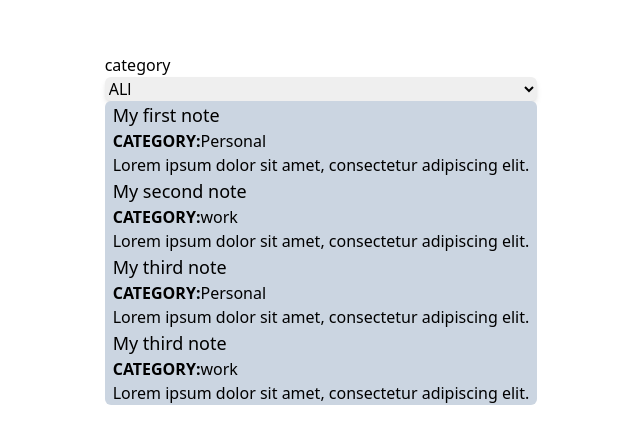
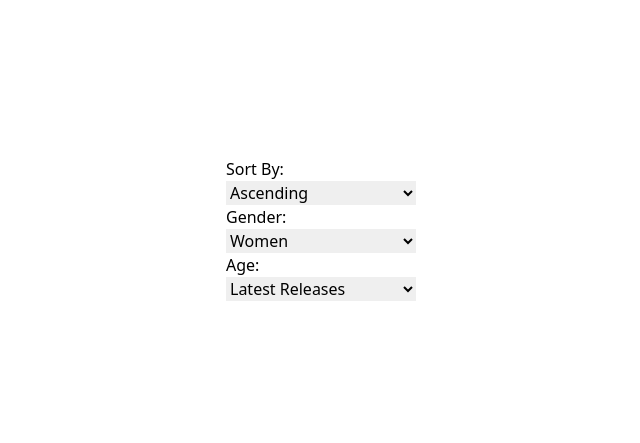
Before and after one commit to Nabwinsaud/react-beginner-examples, a React (Vite) app: page / in a window 1280 px wide. Shown: the part 171-614 px from the top of the page, without its empty margins (319-959 px from the left). Built offline with nearby package versions, Linux system fonts and the light colour scheme.

Commit message:
updated new file

```diff
--- a/package.json
+++ b/package.json
@@ -13,6 +13,7 @@
     "autoprefixer": "^10.4.13",
     "react": "^18.2.0",
     "react-dom": "^18.2.0",
+    "react-router-dom": "^6.4.5",
     "tailwindcss": "^3.2.4"
   },
   "devDependencies": {
--- a/src/App.tsx
+++ b/src/App.tsx
@@ -1,16 +1,25 @@
-import AccordionComponent from "./components/Accordion";
-import Record from "./components/users/Record";
-import ReadOnly from "./components/users/ReadOnly";
-import { UserProps } from "./components/users/ReadOnly";
-import Filter from "./pages/blog/Filter";
+import { createBrowserRouter, RouterProvider } from "react-router-dom";
+import Layout from "./pages/layout";
+import Home from "./pages/Home";
+
+const router = createBrowserRouter([
+  {
+    path: "/",
+    element: <Layout />,
+    children: [
+      {
+        path: "/",
+        element: <Home />,
+      },
+    ],
+  },
+]);
 function App() {
-  return (
-    <div className="flex flex-col h-screen items-center justify-center w-full">
-      {/* <AccordionComponent /> */}
-      {/* <Record /> */}
-      <Filter />
-    </div>
-  );
+  const search = new URLSearchParams(location.search);
+  console.log(search);
+  const newParams = search.get("search");
+  console.log(newParams);
+  return <RouterProvider router={router} />;
 }
 
 export default App;
--- /dev/null
+++ b/src/components/otp/OtpPin.tsx
@@ -0,0 +1,30 @@
+import React, { useState } from "react";
+
+const OTPInput = () => {
+  const [otp, setOTP] = useState("");
+
+  const onChange = (event: React.ChangeEvent<HTMLInputElement>) => {
+    // Allow only numbers to be entered
+    const newOTP = event.target.value.replace(/[^0-9]/g, "");
+
+    // Update the OTP state variable
+    setOTP(newOTP);
+  };
+
+  const onKeyDown = (event: React.KeyboardEvent<HTMLInputElement>) => {
+    // Handle the Backspace key to allow deleting individual digits
+    if (event.key === "Backspace") {
+      setOTP(otp.slice(0, -1));
+    }
+  };
+
+  return (
+    <input
+      type="tel"
+      pattern="[0-9]*"
+      value={otp}
+      onChange={onChange}
+      onKeyDown={onKeyDown}
+    />
+  );
+};
--- /dev/null
+++ b/src/components/productImages/ProductImages.tsx
@@ -0,0 +1,39 @@
+import React, { useState } from "react";
+
+const ProductList = () => {
+  const [currentImageIndex, setCurrentImageIndex] = useState(0);
+
+  const images = [
+    "https://example.com/product1-1.jpg",
+    "https://example.com/product1-2.jpg",
+    "https://example.com/product1-3.jpg",
+  ];
+
+  const onClickNext = () => {
+    setCurrentImageIndex((currentImageIndex + 1) % images.length);
+  };
+
+  const onClickPrev = () => {
+    setCurrentImageIndex(
+      (currentImageIndex - 1 + images.length) % images.length
+    );
+  };
+
+  return (
+    <div>
+      <img
+        src={images[currentImageIndex]}
+        alt="Product"
+        style={{
+          width: 300,
+          height: 300,
+          objectFit: "cover",
+        }}
+      />
+      <div>
+        <button onClick={onClickPrev}>Prev</button>
+        <button onClick={onClickNext}>Next</button>
+      </div>
+    </div>
+  );
+};
--- /dev/null
+++ b/src/pages/Home.tsx
@@ -0,0 +1,17 @@
+import Filter from "./blog/Filter";
+import Record from "../components/users/Record";
+import AccordionComponent from "../components/Accordion";
+import ReadOnly from "../components/users/ReadOnly";
+import { FilterOptions } from "./urlsearchparams/UrlSearchParams";
+export default function Home() {
+  return (
+    <div className="flex flex-col h-screen items-center justify-center w-full">
+      {/* <AccordionComponent /> */}
+      {/* <Record /> */}
+      {/* <ReadOnly/> */}
+      {/* <Filter /> */}
+      <FilterOptions />
+      {/* <h1>The coding junkie</h1> */}
+    </div>
+  );
+}
--- /dev/null
+++ b/src/pages/Layout.tsx
@@ -0,0 +1,9 @@
+import React from "react";
+import { Outlet } from "react-router-dom";
+export default function Layout() {
+  return (
+    <div>
+      <Outlet />
+    </div>
+  );
+}
--- a/src/pages/blog/Filter.tsx
+++ b/src/pages/blog/Filter.tsx
@@ -88,8 +88,9 @@ export default function Filter() {
         ))}
       </select>
       <div className="flex flex-col bg-slate-300 text-black text-md rounded-md px-2 ">
-        {filteredNote.map((filterNote) => (
-          <div>
+        {filteredNote.map(
+          (filterNote, index: number): JSX.Element => (
+            <div key={index}>
               <p className="text-lg text-black">{filterNote.title}</p>
               <h4 className="flex items-center">
                 {" "}
@@ -98,7 +99,8 @@ export default function Filter() {
               </h4>
               <p>{filterNote.body}</p>
             </div>
-        ))}
+          )
+        )}
       </div>
     </div>
   );
--- /dev/null
+++ b/src/pages/urlsearchparams/UrlSearchParams.tsx
@@ -0,0 +1,80 @@
+import React from "react";
+import { useLocation, useNavigate } from "react-router-dom";
+
+export const FilterOptions = () => {
+  const location = useLocation();
+  console.log(location);
+  const search = new URLSearchParams(location.search);
+  const navigate = useNavigate();
+
+  const sortOptions = [
+    { value: "asc", label: "Ascending" },
+    { value: "desc", label: "Descending" },
+    { value: "lowtohigh", label: "Price: Low to High" },
+    { value: "hightolow", label: "Price: High to Low" },
+  ];
+
+  const genderOptions = [
+    { value: "women", label: "Women" },
+    { value: "men", label: "Men" },
+    { value: "unisex", label: "Unisex" },
+    { value: "baby", label: "Baby" },
+  ];
+
+  const ageOptions = [
+    { value: "latest", label: "Latest Releases" },
+    { value: "old", label: "Discontinued Products" },
+  ];
+
+  const trendOptions = [{ value: "trending", label: "Trending Products" }];
+
+  const onChangeSort = (event: React.ChangeEvent<HTMLSelectElement>) => {
+    const sort = event.target.value;
+  };
+
+  const onChangeGender = (event: React.ChangeEvent<HTMLSelectElement>) => {
+    const gender = event.target.value;
+    // navigate.push({
+    //   ...location,
+    //   search: ?gender=${gender}
+    // });
+  };
+
+  const onChangeAge = (event: React.ChangeEvent<HTMLSelectElement>) => {
+    const age = event.target.value;
+    navigate(`/${search}?age=${age}`);
+  };
+
+  const onChangeTrend = (event: React.ChangeEvent<HTMLSelectElement>) => {
+    const trend = event.target.value;
+  };
+
+  return (
+    <div className="flex flex-col">
+      <label>Sort By:</label>
+      <select onChange={onChangeSort}>
+        {sortOptions.map((option) => (
+          <option key={option.value} value={option.value}>
+            {option.label}
+          </option>
+        ))}
+      </select>
+      <label>Gender:</label>
+      <select onChange={onChangeGender}>
+        {genderOptions.map((option) => (
+          <option key={option.value} value={option.value}>
+            {option.label}
+          </option>
+        ))}
+      </select>
+      <label>Age:</label>
+      <select onChange={onChangeAge}>
+        {ageOptions.map((option) => (
+          <option key={option.value} value={option.value}>
+            {option.label}
+          </option>
+        ))}
+      </select>
+    </div>
+  );
+};
```
Also changed, not shown: 1 other file (tests, documents, lock files or other folders). Lines whose indentation alone changed are shown as unchanged.
